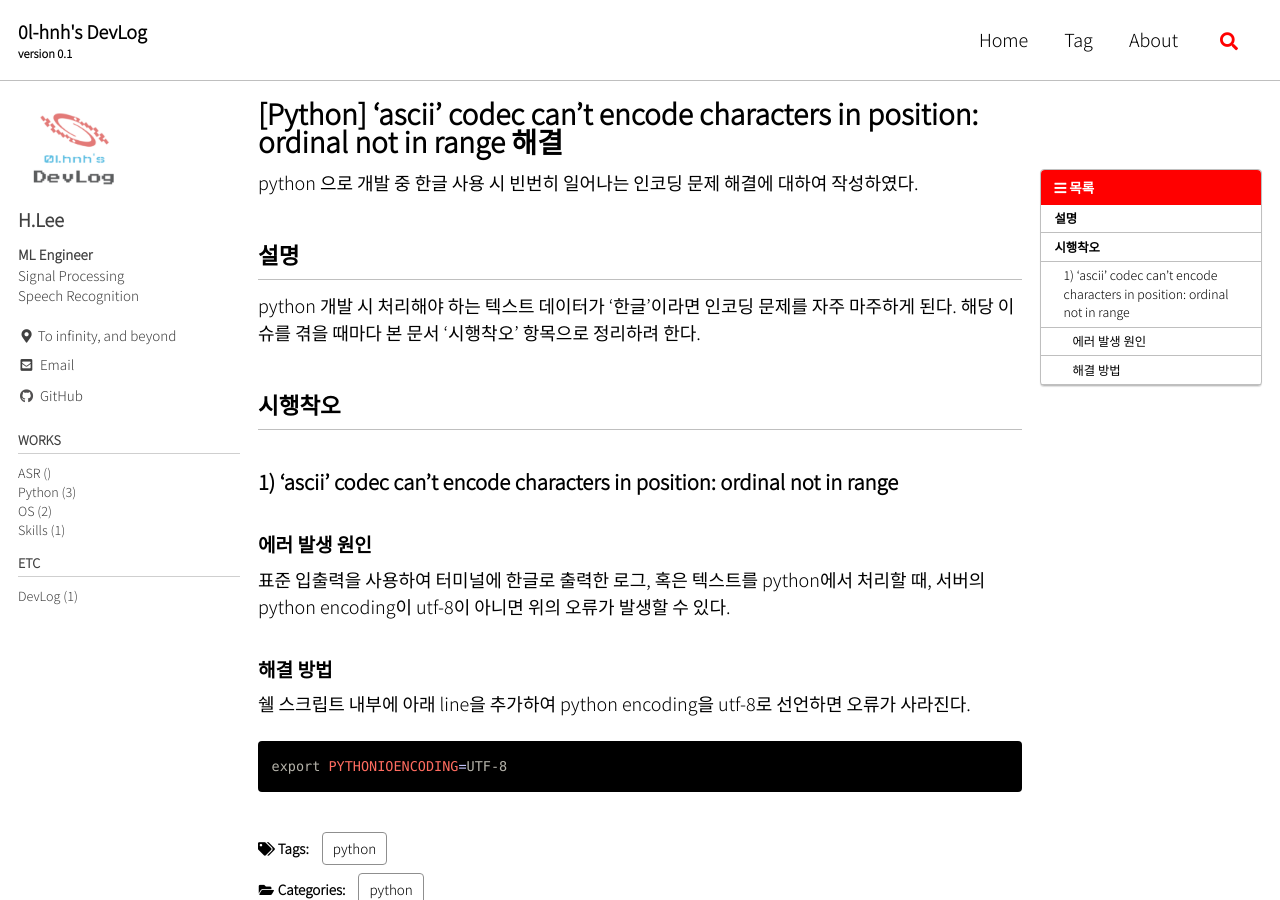
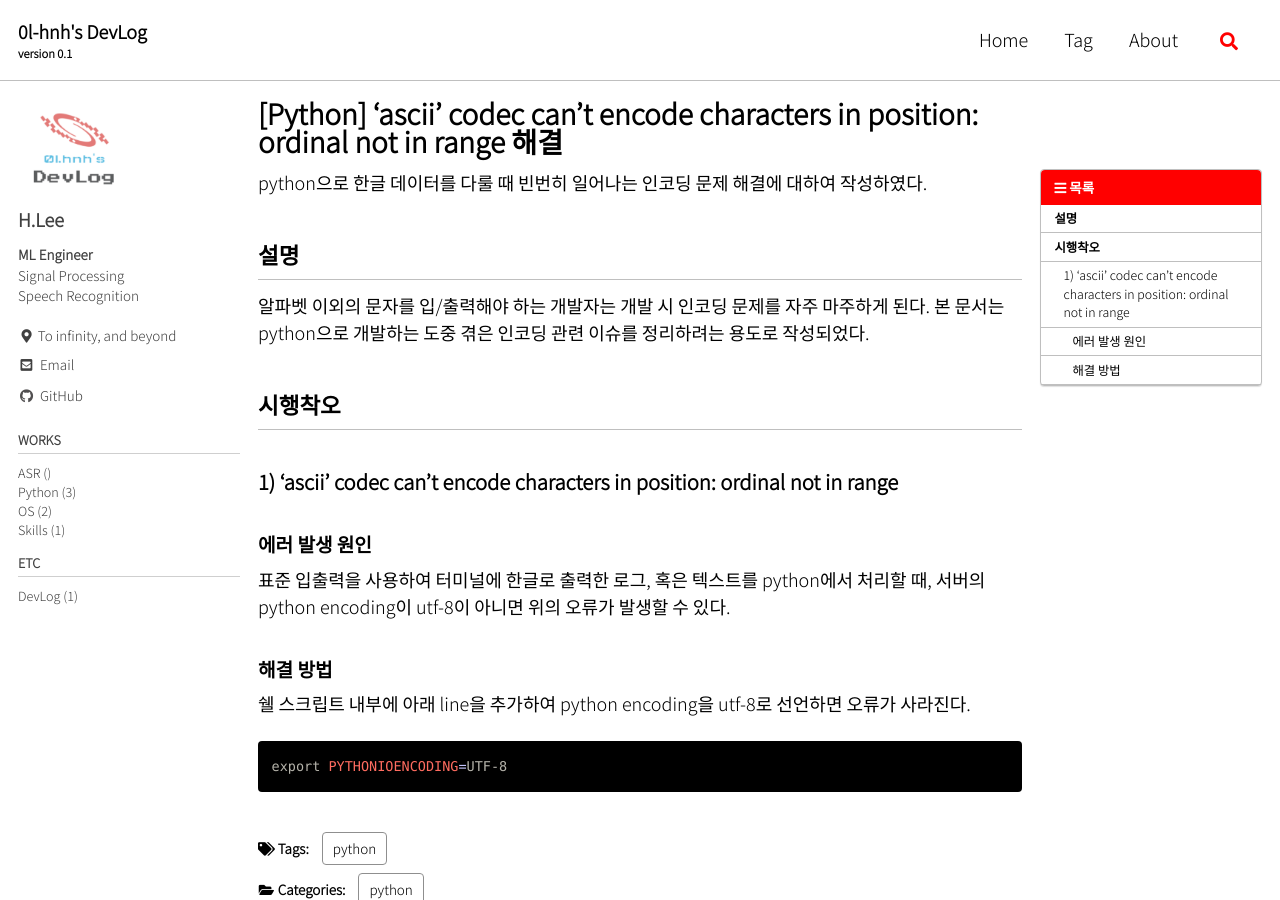
Before and after one commit to 0l-hnh/0l-hnh.github.io, a Jekyll site: the page built from _posts/2022-03-30-ascii-codec-error.md, in a window 1280 px wide and 900 px high. Built offline with Jekyll 4.4.1, drawn with Linux system fonts in a browser that asks for light colours; cached includes are drawn as plain includes; some web fonts are replaced.

Commit message:
22.03.31 Modified some post

```diff
--- a/_posts/2022-03-30-ascii-codec-error.md
+++ b/_posts/2022-03-30-ascii-codec-error.md
@@ -17,9 +17,9 @@ toc_icon: "bars"
 toc_sticky: true
 ---
 
-python 으로 개발 중 한글 사용 시 빈번히 일어나는 인코딩 문제 해결에 대하여 작성하였다.
+python으로 한글 데이터를 다룰 때 빈번히 일어나는 인코딩 문제 해결에 대하여 작성하였다.
 ## 설명
-python 개발 시 처리해야 하는 텍스트 데이터가 '한글'이라면 인코딩 문제를 자주 마주하게 된다. 해당 이슈를 겪을 때마다 본 문서 '시행착오' 항목으로 정리하려 한다.
+알파벳 이외의 문자를 입/출력해야 하는 개발자는 개발 시 인코딩 문제를 자주 마주하게 된다. 본 문서는 python으로 개발하는 도중 겪은 인코딩 관련 이슈를 정리하려는 용도로 작성되었다.
 ## 시행착오
 ### 1) 'ascii' codec can't encode characters in position: ordinal not in range
 #### 에러 발생 원인
```
